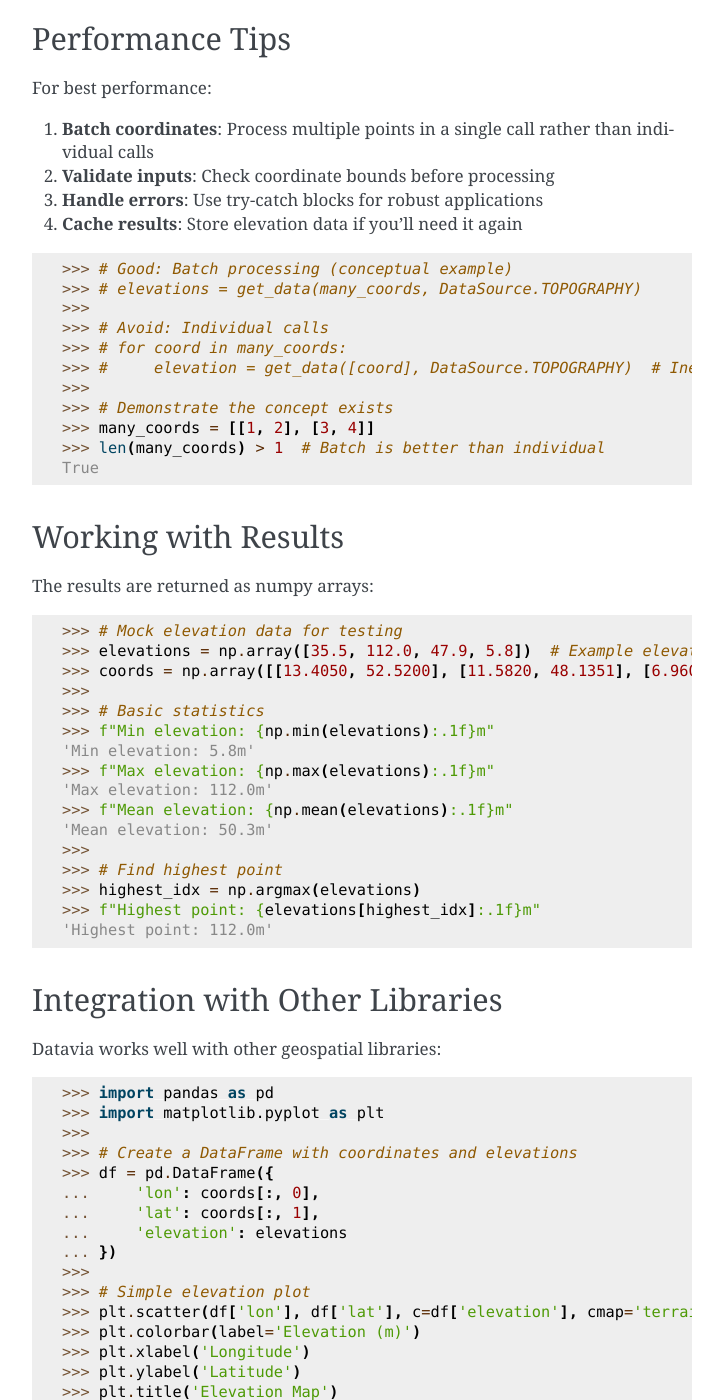
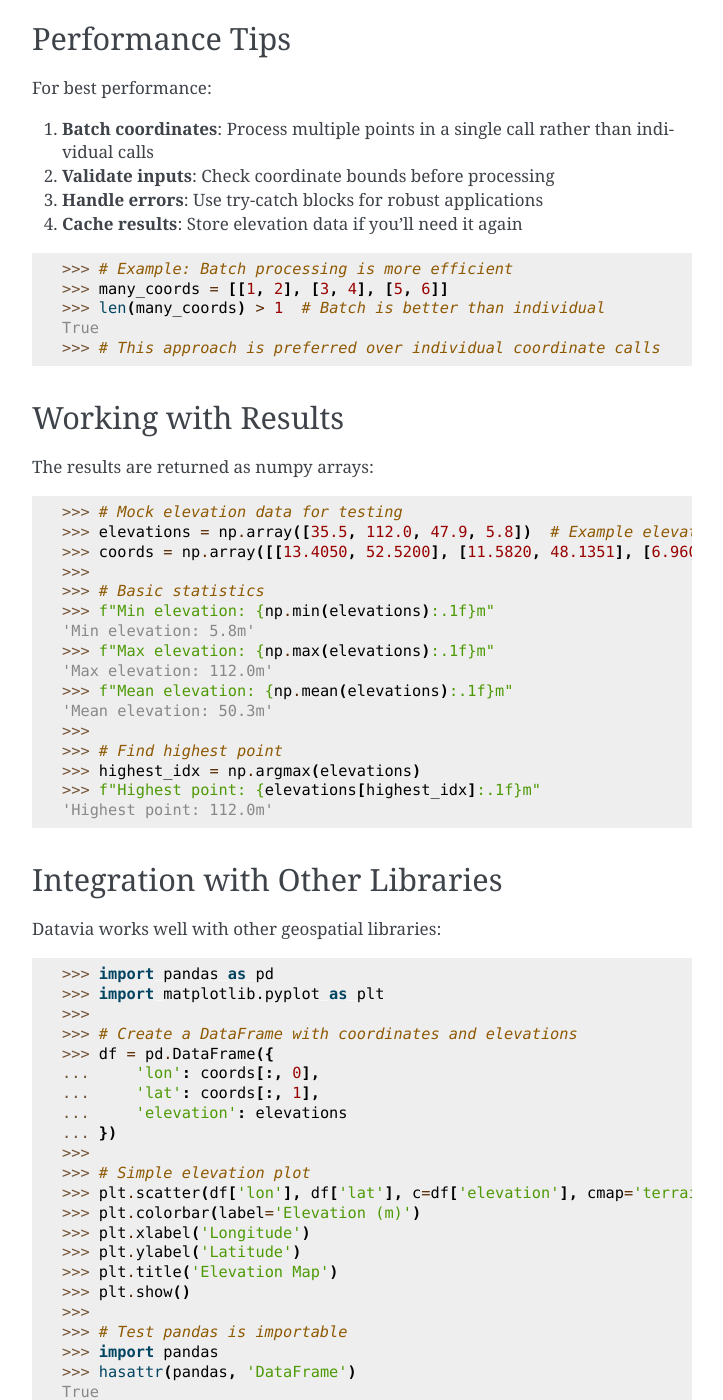
Before and after one commit to tree-d/datavia, a Sphinx documentation site: the page built from docs/user_guide/basic_usage.rst, in a window 1280 px wide and 1400 px high, scrolled down 3657 px. Shown: the whole window, without its empty margins (388-1111 px from the left). Built offline with Sphinx 7.4.7, drawn with Linux system fonts in a browser that asks for light colours; some of the changed text lies outside the part shown.

Commit message:
finishing pipeline considerations

```diff
--- a/docs/conf.py
+++ b/docs/conf.py
@@ -82,13 +82,12 @@
 html_theme = "alabaster"
 html_static_path = ["_static"]
 
-# Theme options
+# Theme options for alabaster theme
 html_theme_options = {
-    "navigation_depth": 4,
-    "collapse_navigation": False,
-    "sticky_navigation": True,
-    "includehidden": True,
-    "titles_only": False,
+    "description": "Datavia - Data integration framework",
+    "github_user": "tree-d",
+    "github_repo": "datavia",
+    "show_powered_by": False,
 }
 
 # -- Intersphinx mapping ----------------------------------------------------
--- a/docs/user_guide/basic_usage.rst
+++ b/docs/user_guide/basic_usage.rst
@@ -196,17 +196,11 @@
 
 .. doctest::
 
-    >>> # Good: Batch processing (conceptual example)
-    >>> # elevations = get_data(many_coords, DataSource.TOPOGRAPHY) # doctest: +SKIP
-    >>>
-    >>> # Avoid: Individual calls
-    >>> # for coord in many_coords:  # doctest: +SKIP
-    >>> #     elevation = get_data([coord], DataSource.TOPOGRAPHY)  # Inefficient  # doctest: +SKIP
-    >>>
-    >>> # Demonstrate the concept exists
-    >>> many_coords = [[1, 2], [3, 4]]
+    >>> # Example: Batch processing is more efficient
+    >>> many_coords = [[1, 2], [3, 4], [5, 6]]
     >>> len(many_coords) > 1  # Batch is better than individual
     True
+    >>> # This approach is preferred over individual coordinate calls
 
 Working with Results
 --------------------
--- a/pixi.toml
+++ b/pixi.toml
@@ -257,7 +257,7 @@
 isort = ">=5.12.0"
 ruff = ">=0.5.0"
 mypy = ">=1.0.0"
-bandit = ">=1.7.0"
+bandit = ">=1.9.3,<2"
 twine = ">=5.0.0"
 xdoctest = ">=1.3.0,<2"
 yamllint = ">=1.38.0,<2"
@@ -265,6 +265,7 @@
 types-requests = ">=2.32.4.20260107,<3"
 types-shapely = ">=2.1.0.20250917,<3"
 scipy-stubs = ">=1.16.0.2,<2"
+safety = ">=3.2.11,<4"
 
 [pypi-dependencies]
 alabaster = "==1.0.0"
```
Also changed, not shown: 3 other files.
